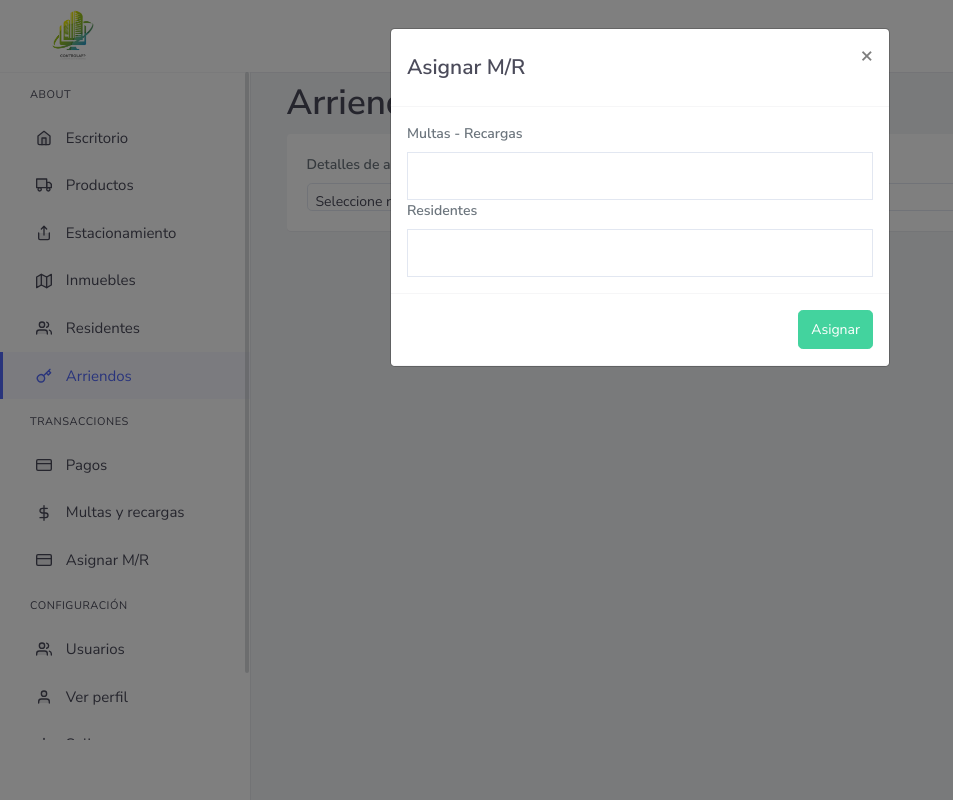
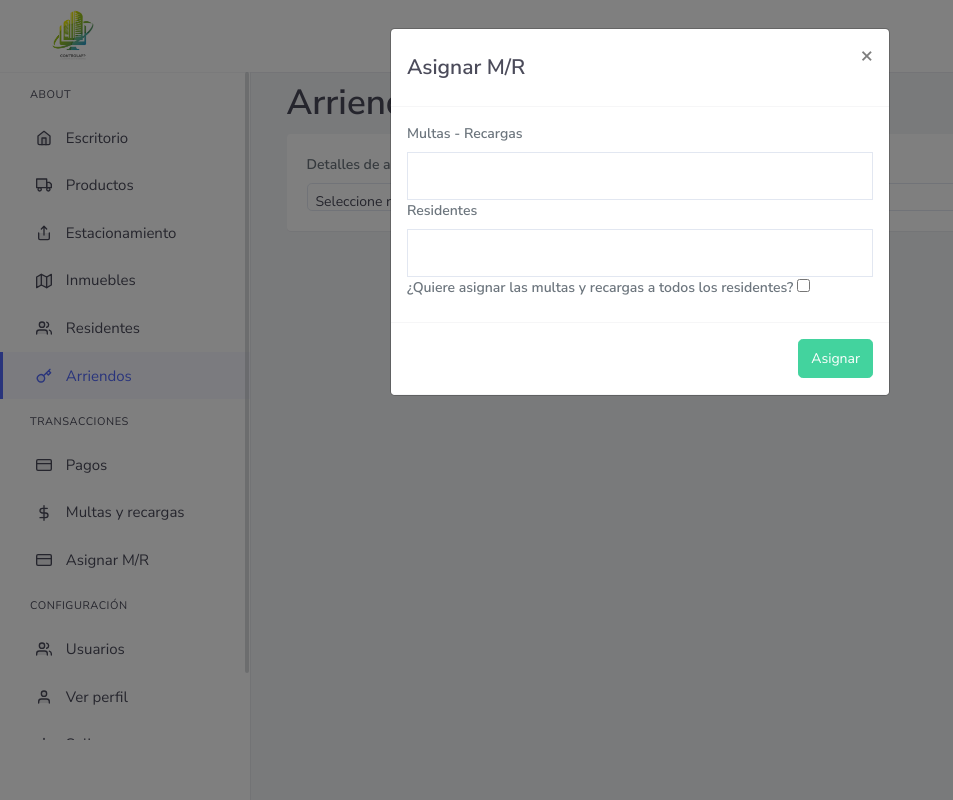
Before and after one commit to cesarcharaco/controlapp3.0, a Laravel app: page /arriendos in a window 1280 px wide, after a click on "Asignar M/R". Shown: the whole page, without its empty margins (0-953 px from the left). Run offline with Laravel 8, Linux system fonts and the light colour scheme; data comes from the database, SQL or seed files in the repository; tables that the repository leaves empty hold one stand-in row (values such as "Sample post"); some libraries are stand-ins or nearby versions.

Commit message:
Check de multas y recargas

```diff
--- a/resources/views/layouts/app.blade.php
+++ b/resources/views/layouts/app.blade.php
@@ -66,7 +66,7 @@
                                                 <div class="row">
                                                     <div class="col-md-12">
                                                         <label>Multas - Recargas</label>
-                                                        <select multiple class="form-control select2" name="id_multas[]">
+                                                        <select multiple class="form-control select2" name="id_multas[]" id="campoMultaRecarga">
 
                                                         </select>
                                                     </div>
@@ -75,9 +75,16 @@
                                                 <div class="row">
                                                     <div class="col-md-12">
                                                         <label>Residentes</label>
-                                                        <select multiple class="form-control select2" name="id_residentes[]">
+                                                        <select multiple class="form-control" name="id_residentes[]" id="campoResidentes">
 
                                                         </select>
+                                                    </div>
+                                                </div>
+
+                                                <div class="row">
+                                                    <div class="col-md-12">
+                                                        <label>¿Quiere asignar las multas y recargas a todos los residentes?</label>
+                                                        <input type="checkbox" value="AsignarTodos" id="AsignaT" name="registrarTodos" onchange="cambiar(this.value)">
                                                     </div>
                                                 </div>
 
@@ -106,6 +113,7 @@
     <!-- Scripts -->
 
         @include('layouts.scripts')
+
     @section('scripts')
     @endsection
 </body>
--- a/resources/views/multas/index.blade.php
+++ b/resources/views/multas/index.blade.php
@@ -30,7 +30,6 @@
                 <table class="table table-hover" id="myTable" width="100%">
                     <thead>
                         <tr>
-                            <th>Mensualidad</th>
                             <th>Motivo</th>
                             <th>Observación</th>
                             <th>Monto</th>
@@ -41,7 +40,6 @@
                     <tbody>
                         @foreach($mr as $key)
                             <tr>
-                                <td></td>
                                 <td>{{$key->motivo}}</td>
                                 <td>{{$key->observacion}}</td>
                                 <td>{{$key->monto}}</td>
```
